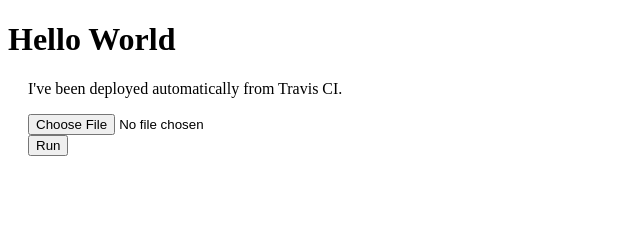
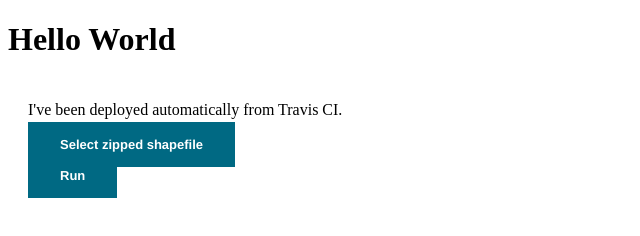
Before and after one commit to GeoscienceAustralia/NEXISData, a website: page app/index.html in a window 1280 px wide. Shown: the whole page, without its empty margins (0-640 px from the left). Drawn offline with Linux system fonts and the light colour scheme.

Commit message:
Few changes: - Change deployment bucket to new Nexis website bucket. - Add Angular to repo (so it will deploy). - update some styles in ga.css

```diff
--- a/app/css/ga.css
+++ b/app/css/ga.css
@@ -1454,6 +1454,22 @@
     font-weight: bold;
 }
 
+input[type="file"] {
+    display: none;
+}
+
+.custom-file-upload {
+    background-color: #006983;
+    border: none;
+    color: white;
+    padding: 15px 32px;
+    text-align: left;
+    text-decoration: none;
+    font-size: 13px;
+    font-family: "Helvetica Neue", Arial, Helvetica, Geneva, sans-serif;
+    font-weight: bold;
+}
+
 @media (max-width: 600px) {
     .hide-small {
         display: none;
--- a/app/index.html
+++ b/app/index.html
@@ -3,29 +3,33 @@
 <head>
     <meta charset="UTF-8">
     <title>Hello World</title>
-    <link rel="stylesheet" href="./css/app.header.footer.css" type="text/css"/>
-    <link rel="stylesheet" href="./css/ga.css" type="text/css"/>
+    <link rel="stylesheet" type="text/css" href="css/app.header.footer.css" />
+    <link rel="stylesheet" type="text/css" href="css/ga.css" />
 </head>
 <body>
-    <h1>Hello World</h1>
+    <h1 class="ga-header">Hello World</h1>
 
     <div style="padding-left:20px; padding-right: 20px">
         <p>
             I've been deployed automatically from Travis CI.
         </p>
         <form name="fileUploadForm">
-            <div class="row">
+            <div class="r">
                 <div class="span6">
+                    <label for="shapefile" class="custom-file-upload">
                         <input id="shapefile"
                                type="file"
                                accept=".zip, application/zip, application/octet-stream"
                                required
                                ng-pattern="/^(.*\.(?!(zip)$))?[^.]*$/i">
+                        Select zipped shapefile
+                    </label>
                 </div>
             </div>
             <div class="row">
                 <div class="span5 offset11">
-                    <button id="runButton"
+                    <button class="button"
+                            id="runButton"
                             type="submit"
                             ng-disabled="fileUploadForm.$invalid">Run</button>
                 </div>
```
Also changed, not shown: .travis.yml, 1 other file. Lines whose indentation alone changed are shown as unchanged.
